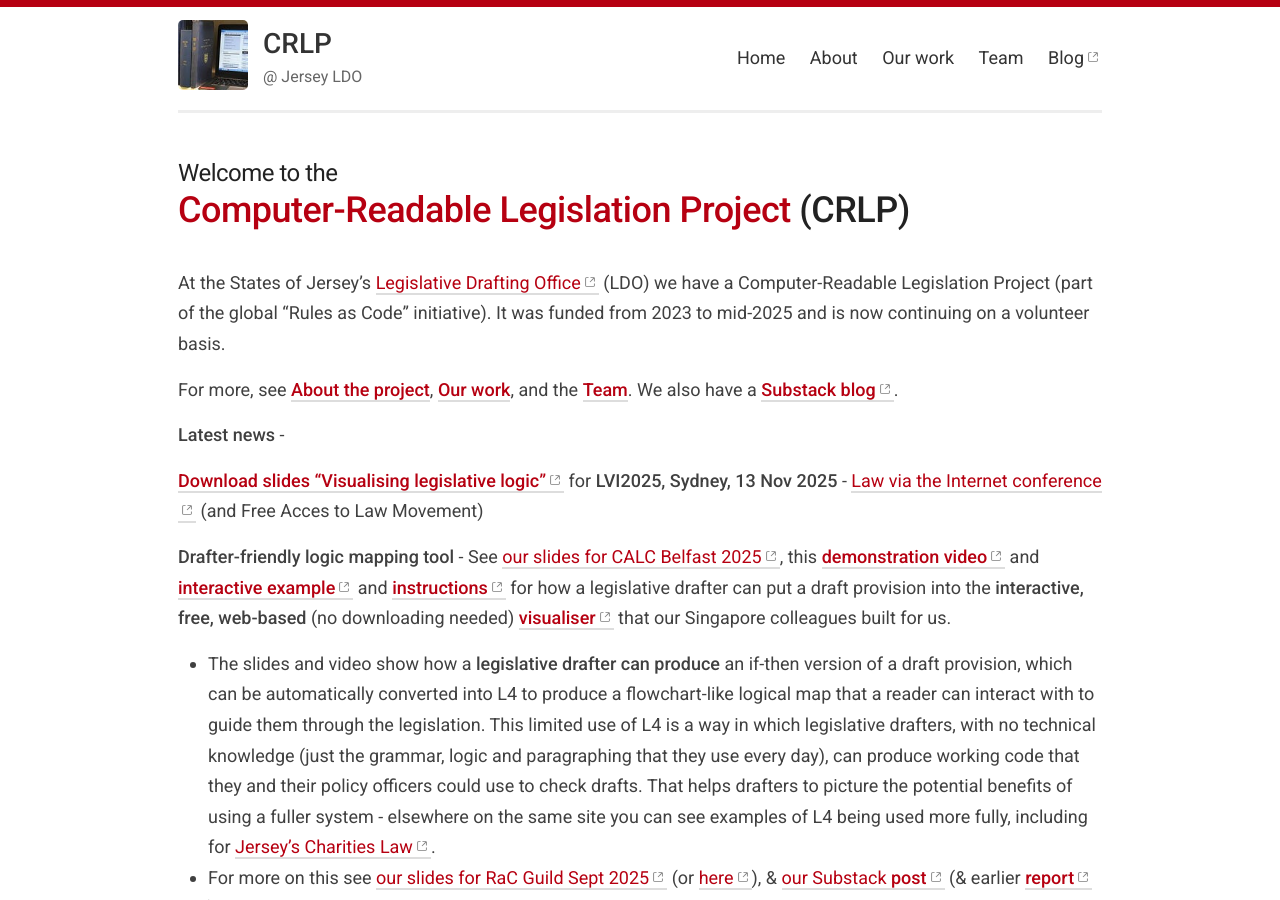
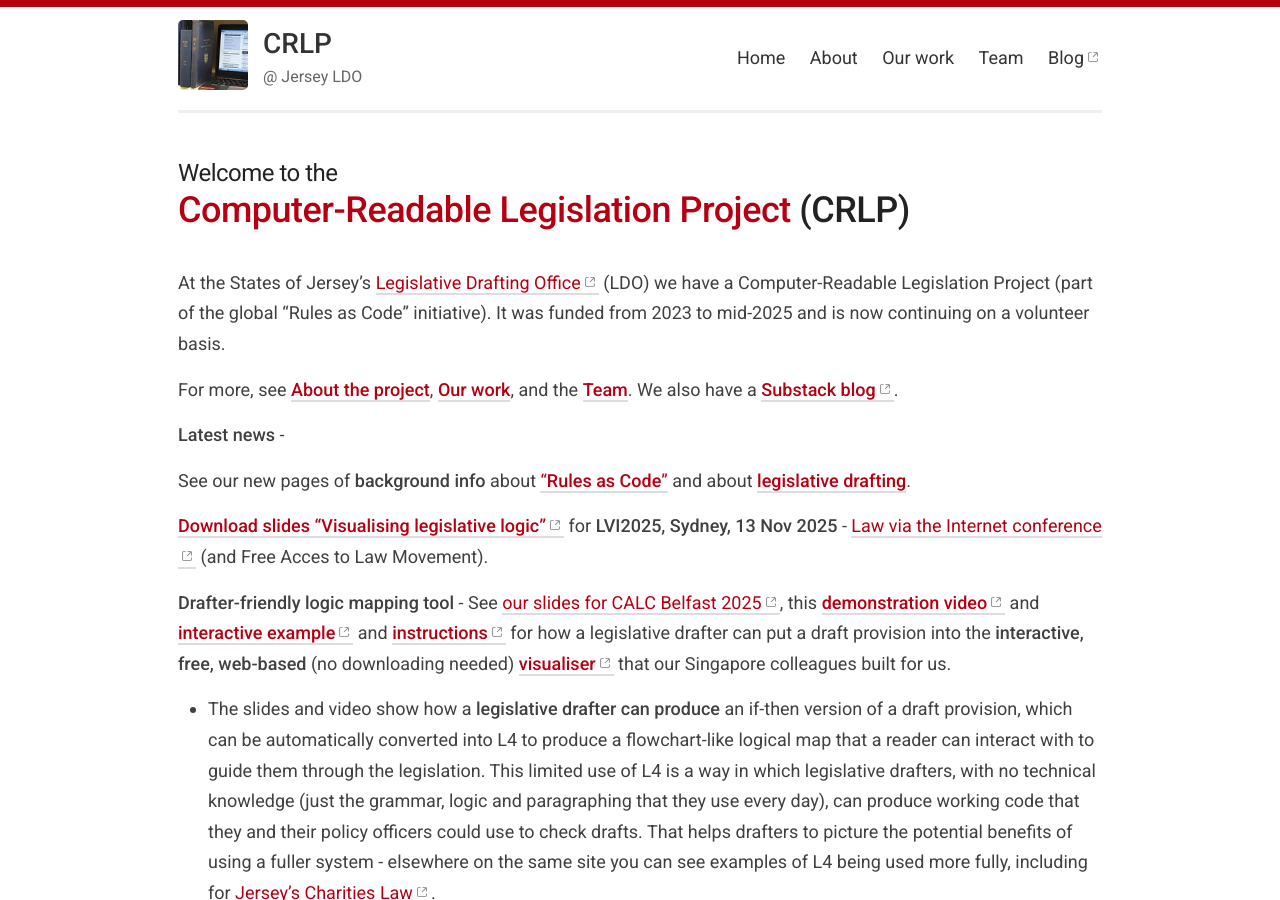
Before and after one commit to crlp-jerseyldo/crlp-jerseyldo.github.io, a Jekyll site: the page built from index.md, in a window 1280 px wide and 900 px high. Built offline with Jekyll 4.4.1, drawn with Linux system fonts in a browser that asks for light colours; our own code applies the rules of GitHub Pages for plain Markdown files.

Commit message:
Update index.md
Added news item to point to new page on RaC and new page on legislative drafting

```diff
--- a/index.md
+++ b/index.md
@@ -10,7 +10,9 @@ For more, see [**About the project**](/about), [**Our work**](/work), and the [*
 
 **Latest news** -
 
-[**Download slides "Visualising legislative logic"**](https://osf.io/bryxa){:target="_blank"} for **LVI2025, Sydney, 13 Nov 2025** - [Law via the Internet conference](https://www.lvi2025.org/program/){:target="_blank"} (and Free Acces to Law Movement)
+See our new pages of **background info** about ["**Rules as Code**"](/about/rulesascode) and about [**legislative drafting**](/about/legislative-drafting).
+
+[**Download slides "Visualising legislative logic"**](https://osf.io/bryxa){:target="_blank"} for **LVI2025, Sydney, 13 Nov 2025** - [Law via the Internet conference](https://www.lvi2025.org/program/){:target="_blank"} (and Free Acces to Law Movement).
 
 **Drafter-friendly logic mapping tool** - See [our slides for CALC Belfast 2025](https://osf.io/4hfbx){:target="_blank"}, this [**demonstration video**](https://youtu.be/_VZ4_FY_Nqo){:target="_blank"} and [**interactive example**](https://jl4.legalese.com/?id=8831700c-a1ee-4c21-9365-1aa410a977d0){:target="_blank"} and [**instructions**](https://osf.io/adwe6){:target="_blank"} for how a legislative drafter can put a draft provision into the **interactive, free, web-based** (no downloading needed) [**visualiser**](https://jl4.legalese.com/){:target="_blank"} that our Singapore colleagues built for us.
 - The slides and video show how a **legislative drafter can produce** an if-then version of a draft provision, which can be automatically converted into L4 to produce a flowchart-like logical map that a reader can interact with to guide them through the legislation. This limited use of L4 is a way in which legislative drafters, with no technical knowledge (just the grammar, logic and paragraphing that they use every day), can produce working code that they and their policy officers could use to check drafts. That helps drafters to picture the potential benefits of using a fuller system - elsewhere on the same site you can see examples of L4 being used more fully, including for [Jersey's Charities Law](https://github.com/smucclaw/l4-ide/blob/ian/je-charities-3/jl4/experiments/jerseyCharities2.l4){:target="_blank"}.
```
